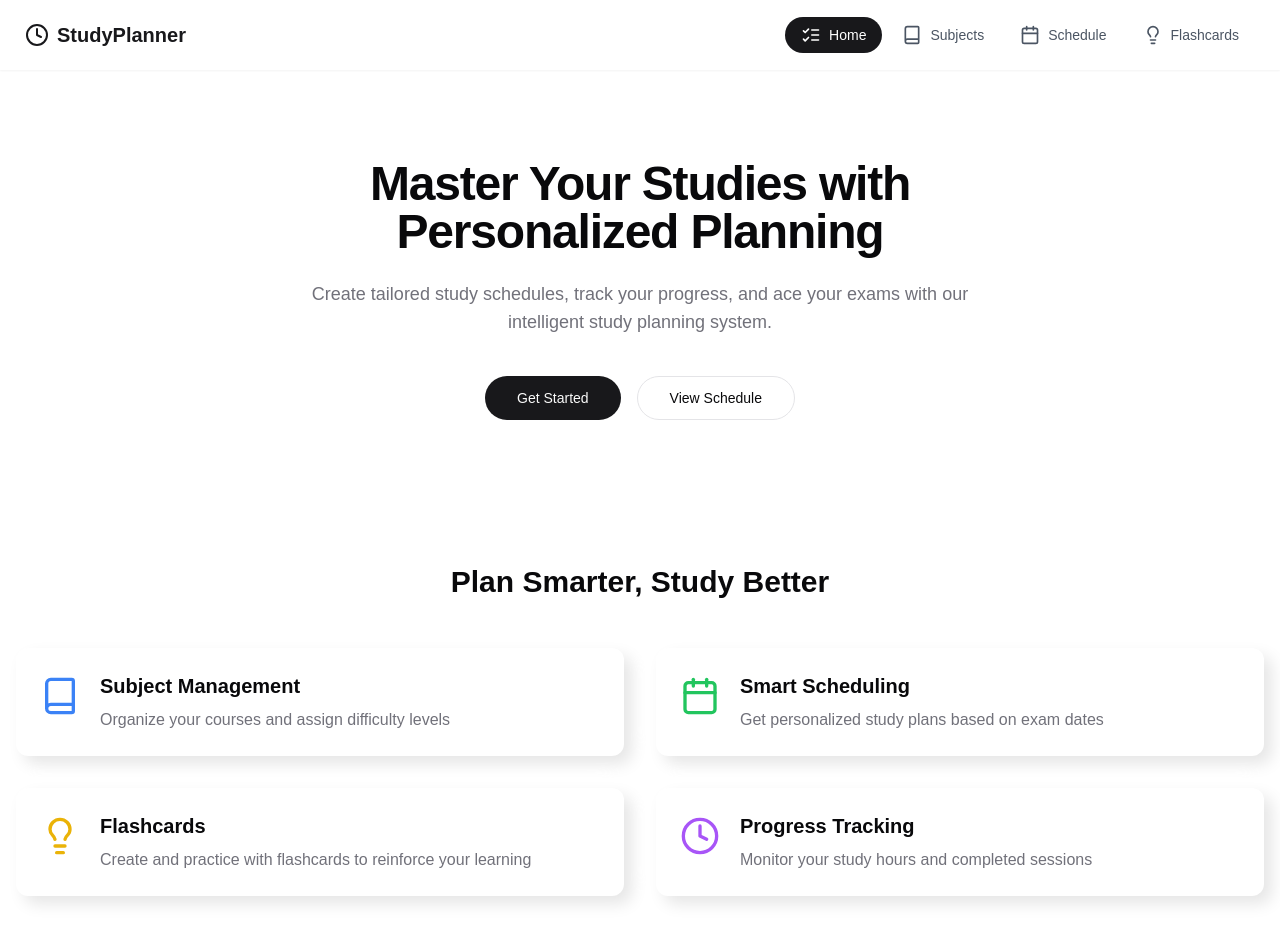
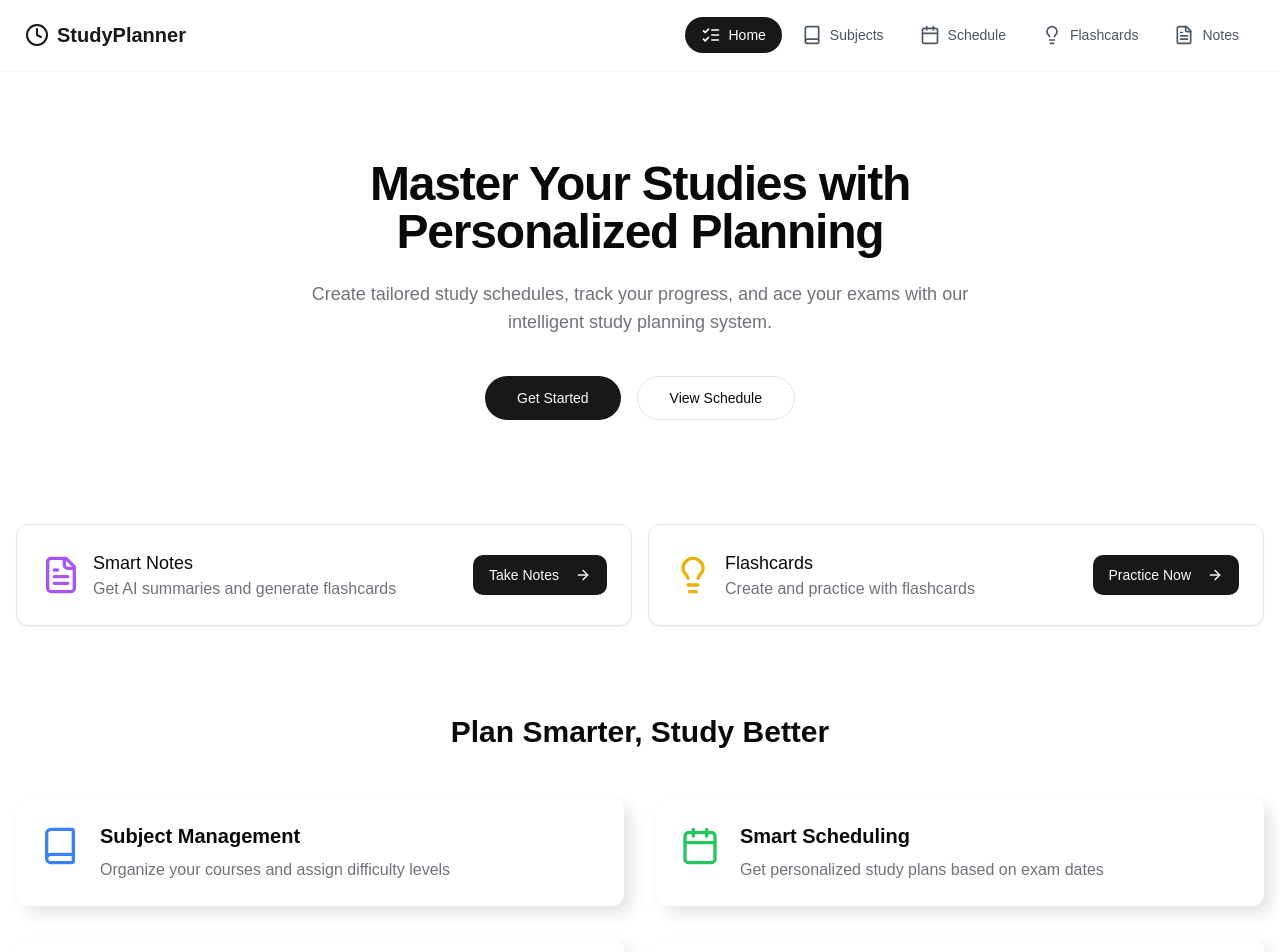
Before and after one commit to Mohit-needs-code/learn-planner-pal, a React (Vite) app: page / in a window 1280 px wide. Shown: the top 952 px of the page. Built offline with nearby package versions, Linux system fonts and the light colour scheme.

Commit message:
Add notes and summary button
Adds a button to the index page for easier access to the notes and summary feature.

```diff
--- a/src/components/Navbar.tsx
+++ b/src/components/Navbar.tsx
@@ -2,7 +2,7 @@
 import React from "react";
 import { Link, useLocation } from "react-router-dom";
 import { cn } from "@/lib/utils";
-import { Calendar, Book, Clock, ListChecks, Lightbulb } from "lucide-react";
+import { Calendar, Book, Clock, ListChecks, Lightbulb, FileText } from "lucide-react";
 
 const Navbar = () => {
   const location = useLocation();
@@ -12,6 +12,7 @@ const Navbar = () => {
     { path: "/subjects", label: "Subjects", icon: <Book className="h-5 w-5" /> },
     { path: "/schedule", label: "Schedule", icon: <Calendar className="h-5 w-5" /> },
     { path: "/flashcards", label: "Flashcards", icon: <Lightbulb className="h-5 w-5" /> },
+    { path: "/notes", label: "Notes", icon: <FileText className="h-5 w-5" /> },
   ];
 
   return (
--- a/src/pages/Index.tsx
+++ b/src/pages/Index.tsx
@@ -3,7 +3,7 @@ import React from "react";
 import { Link } from "react-router-dom";
 import { Button } from "@/components/ui/button";
 import { Card, CardContent } from "@/components/ui/card";
-import { Calendar, Book, Lightbulb, Clock, ArrowRight } from "lucide-react";
+import { Calendar, Book, Lightbulb, Clock, ArrowRight, FileText } from "lucide-react";
 import { useSubjectContext } from "@/context/SubjectContext";
 
 const Index = () => {
@@ -38,9 +38,9 @@ const Index = () => {
       description: "Create and practice with flashcards to reinforce your learning",
     },
     {
-      icon: <Clock className="h-10 w-10 text-purple-500" />,
-      title: "Progress Tracking",
-      description: "Monitor your study hours and completed sessions",
+      icon: <FileText className="h-10 w-10 text-purple-500" />,
+      title: "Smart Notes",
+      description: "Get AI-powered summaries and generate flashcards from your notes",
     }
   ];
 
@@ -64,6 +64,51 @@ const Index = () => {
                 <Link to="/schedule">View Schedule</Link>
               </Button>
             </div>
+          </div>
+        </section>
+
+        {/* Quick Access Cards */}
+        <section className="py-6 animate-fade-in" style={{ animationDelay: "0.35s" }}>
+          <div className="grid grid-cols-1 md:grid-cols-2 gap-4">
+            <Card className="border shadow-sm hover:shadow-md transition-shadow">
+              <CardContent className="p-6">
+                <div className="flex flex-col md:flex-row justify-between items-center gap-4">
+                  <div className="flex items-center gap-3">
+                    <FileText className="h-10 w-10 text-purple-500" />
+                    <div>
+                      <h3 className="text-lg font-medium">Smart Notes</h3>
+                      <p className="text-muted-foreground">Get AI summaries and generate flashcards</p>
+                    </div>
+                  </div>
+                  <Button asChild className="w-full md:w-auto">
+                    <Link to="/notes">
+                      Take Notes
+                      <ArrowRight className="ml-2 h-4 w-4" />
+                    </Link>
+                  </Button>
+                </div>
+              </CardContent>
+            </Card>
+
+            <Card className="border shadow-sm hover:shadow-md transition-shadow">
+              <CardContent className="p-6">
+                <div className="flex flex-col md:flex-row justify-between items-center gap-4">
+                  <div className="flex items-center gap-3">
+                    <Lightbulb className="h-10 w-10 text-yellow-500" />
+                    <div>
+                      <h3 className="text-lg font-medium">Flashcards</h3>
+                      <p className="text-muted-foreground">Create and practice with flashcards</p>
+                    </div>
+                  </div>
+                  <Button asChild className="w-full md:w-auto">
+                    <Link to="/flashcards">
+                      Practice Now
+                      <ArrowRight className="ml-2 h-4 w-4" />
+                    </Link>
+                  </Button>
+                </div>
+              </CardContent>
+            </Card>
           </div>
         </section>
 
@@ -170,9 +215,14 @@ const Index = () => {
             <p className="text-muted-foreground mb-8">
               Start by adding your subjects and creating a personalized study plan.
             </p>
-            <Button asChild size="lg" className="rounded-full">
-              <Link to="/subjects">Get Started Now</Link>
-            </Button>
+            <div className="flex flex-col sm:flex-row justify-center gap-4">
+              <Button asChild size="lg" className="rounded-full">
+                <Link to="/subjects">Add Subjects</Link>
+              </Button>
+              <Button asChild variant="outline" size="lg" className="rounded-full">
+                <Link to="/notes">Take Notes</Link>
+              </Button>
+            </div>
           </div>
         </section>
       </div>
```
